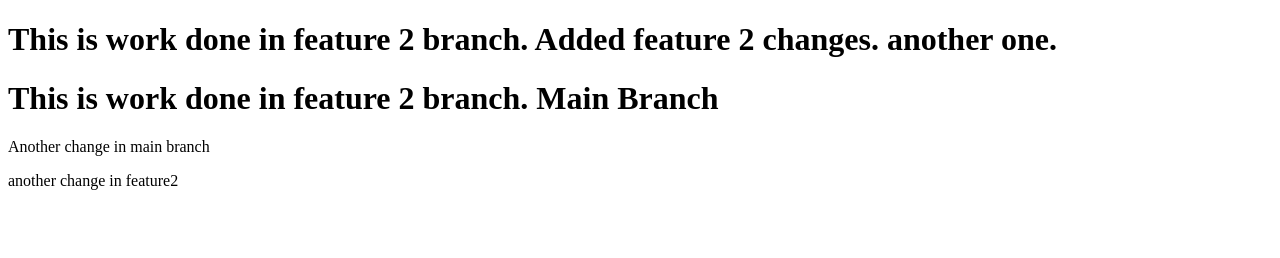
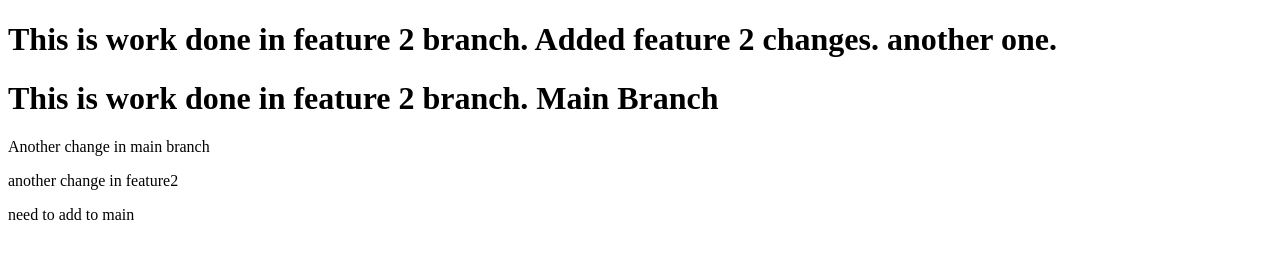
Before and after one commit to VishalTorne221992/DSA-Practice, a plain HTML site: page index.html in a window 1280 px wide. Drawn offline with Linux system fonts and the light colour scheme.

Commit message:
new changes 4 main

```diff
--- a/index.html
+++ b/index.html
@@ -10,5 +10,6 @@
     <h1>This is work done in feature 2 branch. Main Branch</h1>
     <p>Another change in main branch</p>
     <p>another change in feature2</p>
+    <p>need to add to main</p>
 </body>
 </html>
```
